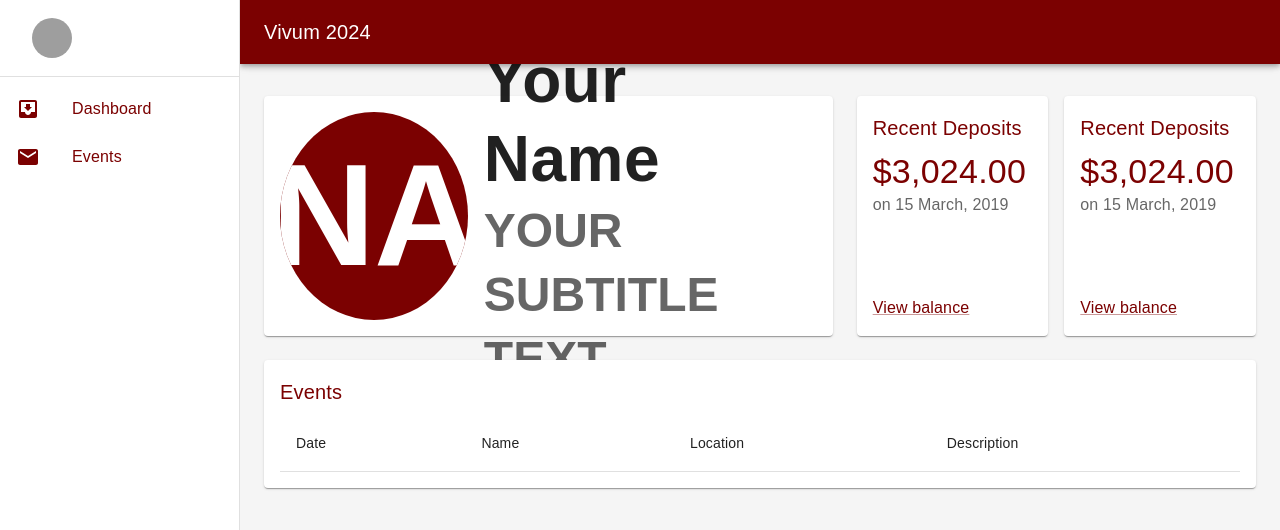
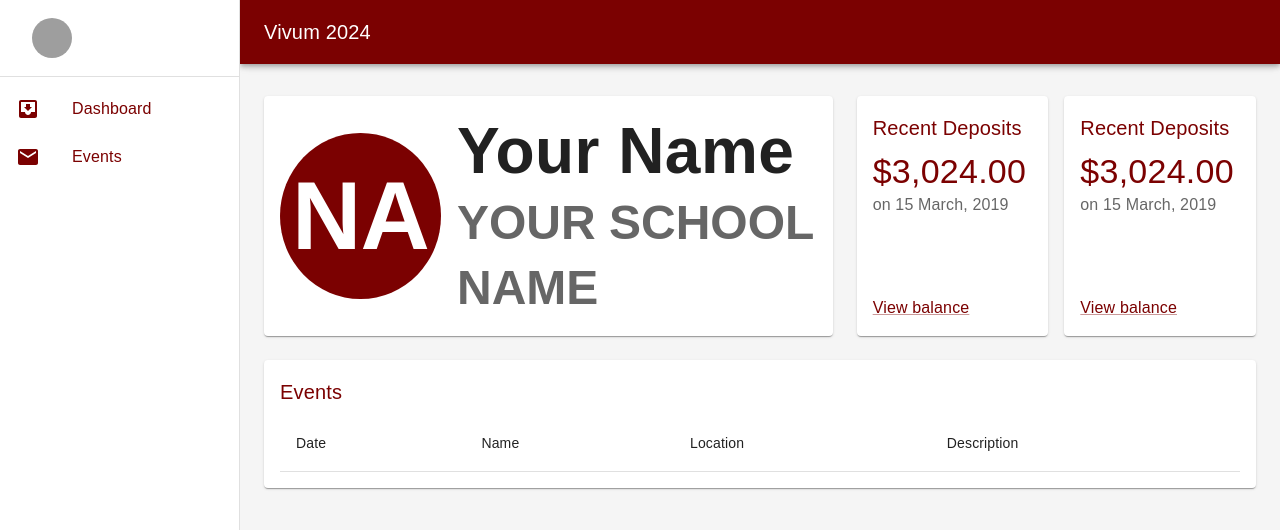
Before and after one commit to adhirajgupta/vivum-website-stage2, a React (Create React App) app: page /dashboard in a window 1280 px wide. Shown: the top 530 px of the page. Built offline with nearby package versions, Linux system fonts and the light colour scheme; grey boxes are pictures that could not be loaded.

Commit message:
removed homepage url

```diff
--- a/package.json
+++ b/package.json
@@ -1,6 +1,5 @@
 {
   "name": "vivum-website-stage2",
-  "homepage": "https://adhirajgupta.github.io/vivum-website-stage2",
   "version": "0.1.0",
   "private": true,
   "dependencies": {
--- a/src/screens/Dashboard/components/Avatar.js
+++ b/src/screens/Dashboard/components/Avatar.js
@@ -16,8 +16,8 @@ const AvatarComponent = ({ coachName, school }) => {
     <>
       <Avatar
         style={{
-          height: '100%',
-          width: '35%',
+          height: '80%',
+          width: '30%',
           display: 'flex',
           backgroundColor: "#7b0101",
           alignItems: 'center',
@@ -29,10 +29,10 @@ const AvatarComponent = ({ coachName, school }) => {
           sx={{
             fontWeight: 'bold',
             fontSize: {
-              xs: '3rem', // Adjust the font size for small screens
-              sm: '5rem',
-              md: '7rem',
-              lg: '9rem', // Adjust the font size as needed
+              xs: '2rem', // Adjust the font size for small screens
+              sm: '3rem',
+              md: '4rem',
+              lg: '6rem', // Adjust the font size as needed
             },
             fontFamily: 'Roboto, sans-serif', // Default font in create-react-app
             color: '#fff' // Ensures the initials are visible on the background color
@@ -74,7 +74,7 @@ const AvatarComponent = ({ coachName, school }) => {
             textTransform: 'uppercase' // Make the text all caps
           }}
         >
-          {school || 'Your subtitle text'}
+          {school || 'Your school name'}
         </Typography>
       </Box>
     </>
```
